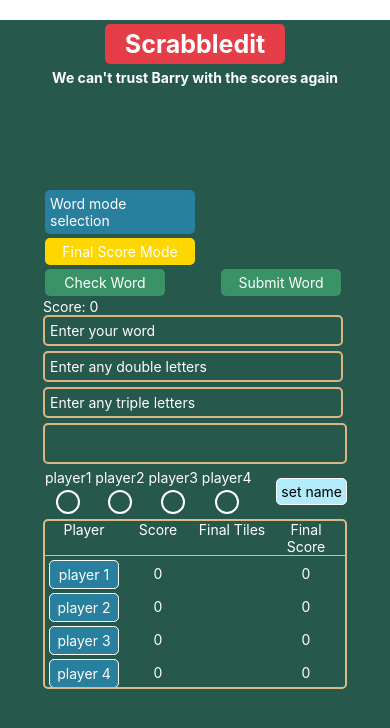
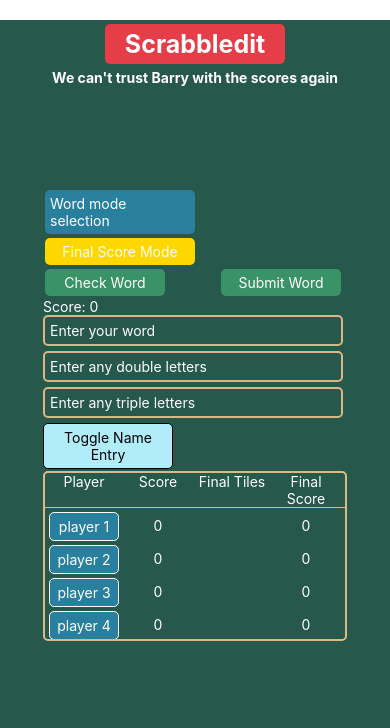
Before and after one commit to TomBirbeck/scrabbleditreactnative, a React Native app: screen / in a window 390 px wide. Shown: the top 728 px of the page. Built offline with nearby package versions, Linux system fonts and the light colour scheme.

Commit message:
added toggle to set new name section, linked up player buttons to set the turn

```diff
--- a/components/Display.tsx
+++ b/components/Display.tsx
@@ -1,4 +1,4 @@
-import { FlatList, StyleSheet, View } from "react-native"
+import { FlatList, StyleSheet, View, Text } from "react-native"
 import {useContext, useState} from 'react'
 import WordContext from "../utilities/wordContext"
 import DisplayWord from "./DisplayWord"
@@ -11,6 +11,7 @@ const Display = () => {
     const [player2, setPlayer2] = useState({ id: 2, name: 'player 2', score: 0 });
     const [player3, setPlayer3] = useState({ id: 3, name: 'player 3', score: 0 });
     const [player4, setPlayer4] = useState({ id: 4, name: 'player 4', score: 0 });
+    const [playerTurn, setPlayerTurn] = useState('')
     const [finalTiles, setFinalTiles] = useState([]);
 
     return(
@@ -23,6 +24,9 @@ const Display = () => {
             renderItem={({item})=>(<DisplayWord letter={item}/>)}
             />
             </View>
+            { playerTurn && <View>
+                <Text style={styles.turnText}>It's {playerTurn}'s turn</Text>
+            </View>}
             <View>
                 <WordScore/>
             </View>
@@ -37,6 +41,8 @@ const Display = () => {
             setPlayer3={setPlayer3}
             setPlayer4={setPlayer4}
             finals={finalTiles}
+            playerTurn={playerTurn}
+            setPlayerTurn={setPlayerTurn}
             />
             </View>
         </View>
@@ -46,6 +52,10 @@ const Display = () => {
 const styles = StyleSheet.create({
     displayWord :{
         height: 50,
+    },
+    turnText: {
+        color: 'white',
+        textAlign: 'center',
     }
 })
 
--- a/components/Scoreboard.tsx
+++ b/components/Scoreboard.tsx
@@ -1,4 +1,4 @@
-import {useState, useEffect} from 'react'
+import React, {useState, useEffect} from 'react'
 import {Text, View, StyleSheet, FlatList, TouchableOpacity, TextInput} from 'react-native'
 import RadioButton from './RadioButton';
 
@@ -23,7 +23,9 @@ interface ScoreboardProps {
     setPlayer2: PLAYERSETTER;
     setPlayer3: PLAYERSETTER;
     setPlayer4: PLAYERSETTER;
-    finals: number[]
+    finals: number[];
+    playerTurn: string;
+    setPlayerTurn: React.Dispatch<React.SetStateAction<string>>;
 }
 
 const RADIO: string[] = [
@@ -33,10 +35,9 @@ const RADIO: string[] = [
     'player4'
 ]
 
-const Scoreboard = ({player1, player2, player3, player4, setPlayer1, setPlayer2, setPlayer3, setPlayer4, finals} : ScoreboardProps) => {
+const Scoreboard = ({player1, player2, player3, player4, setPlayer1, setPlayer2, setPlayer3, setPlayer4, finals, playerTurn, setPlayerTurn} : ScoreboardProps) => {
     const players = [player1, player2, player3, player4]
     const [player, setPlayer] = useState('')
-    const [playerTurn, setPlayerTurn] = useState('')
     const [newName, setNewName] = useState('')
     const [winner, setWinner] = useState('');
     const [finalA, setFinalA] = useState(0);
@@ -44,6 +45,7 @@ const Scoreboard = ({player1, player2, player3, player4, setPlayer1, setPlayer2,
     const [finalC, setFinalC] = useState(0);
     const [finalD, setFinalD] = useState(0);
     const [finalScores, setFinalScores] = useState<number[]>([0,0,0,0])
+    const [openNames, setOpenNames] = useState(false)
 
     useEffect(()=>{
         setFinalScores([finalA, finalB, finalC, finalD])
@@ -87,7 +89,10 @@ const Scoreboard = ({player1, player2, player3, player4, setPlayer1, setPlayer2,
 
     return (
 <View>
-    <View>
+<TouchableOpacity onPress={()=>{setOpenNames(!openNames)}}>
+        <Text style={styles.toggleName}>Toggle Name Entry</Text>
+    </TouchableOpacity>
+   { openNames && <View>
         <TextInput style={styles.nameInput} value={newName} onChangeText={setNewName}/>
         <View style={styles.radioContainer}>
 <FlatList
@@ -100,6 +105,7 @@ const Scoreboard = ({player1, player2, player3, player4, setPlayer1, setPlayer2,
 </TouchableOpacity>
         </View>
     </View>
+    }
     <View style={styles.table}>
     <View style={styles.tableHeader}>
         <Text style={styles.headerText}>Player</Text>
@@ -112,7 +118,9 @@ const Scoreboard = ({player1, player2, player3, player4, setPlayer1, setPlayer2,
         keyExtractor={(player) => player.name}
         renderItem={(player)=>(
             <View style={styles.tableBody}>
+                <TouchableOpacity onPress={()=>{setPlayerTurn(player.item.name)}}>
             <Text style={[styles.bodyText, styles.playerButton]}>{player.item.name}</Text>
+                </TouchableOpacity>
             <Text style={styles.bodyText}>{player.item.score}</Text>
             <Text style={styles.bodyText}>{finals[player.item.id - 1]}</Text>
             <Text style={styles.bodyText}>{finalScores[player.item.id - 1]}</Text>
@@ -181,7 +189,15 @@ const styles = StyleSheet.create({
             borderRadius: 5,
             marginBottom: 5,
         },
-
+        toggleName: {
+            backgroundColor: '#B1ECFA',
+            borderWidth: 1,
+            borderRadius: 5,
+            textAlign: 'center',
+            marginBottom: 2,
+            width: 130,
+            padding: 5
+        }
 
 })
 
```
